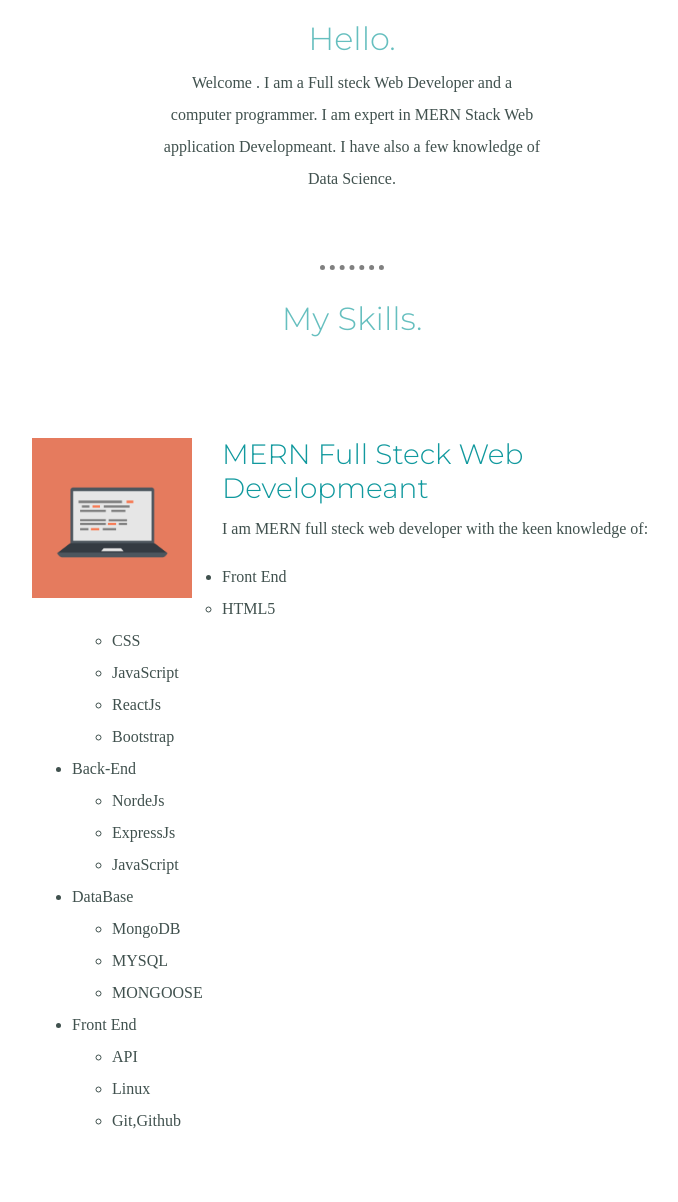
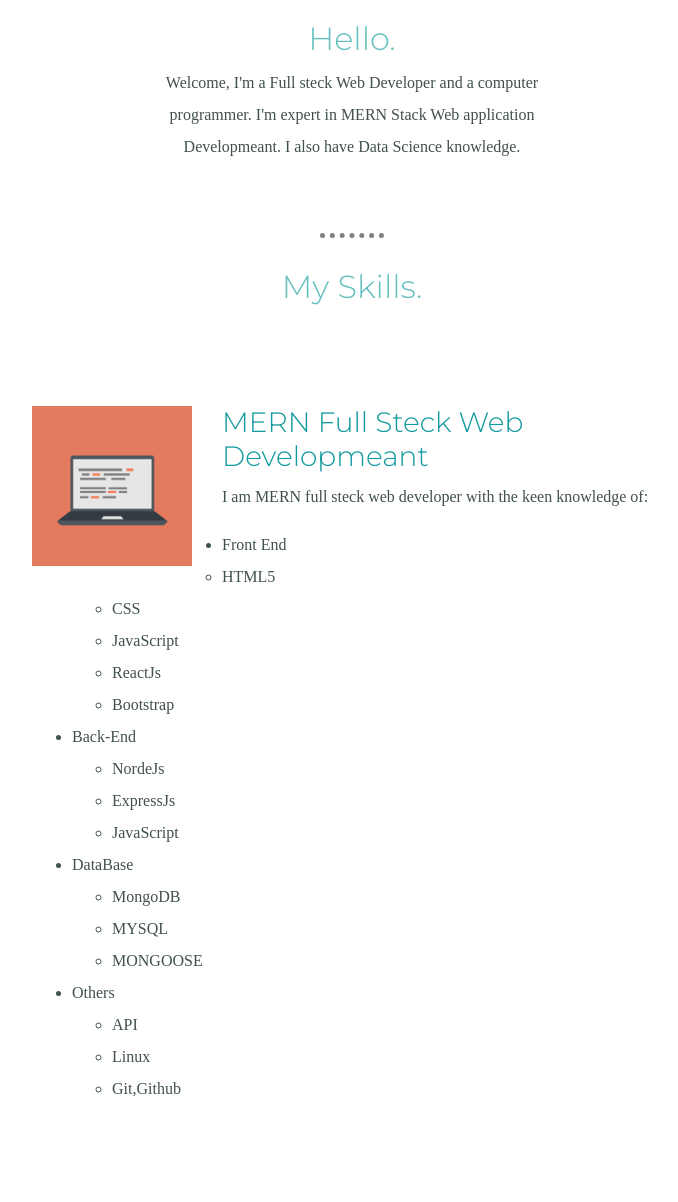
Before and after one commit to tuffaniladka/contactme.github.io, a plain HTML site: page index.html in a window 1280 px wide. Shown: the part 1346-2548 px from the top of the page, without its empty margins (288-966 px from the left). Drawn offline with nearby package versions, Linux system fonts and the light colour scheme.

Commit message:
text error correction

```diff
--- a/index.html
+++ b/index.html
@@ -28,8 +28,8 @@
     <div class="middle-container">
         <div class="profile">
           <img class="my-pic" src="Images/nitin.jpeg" alt="My Pic">
-          <h2>Hello.</h2>
-          <p class="intro">Welcome . I am a Full steck Web Developer and a computer programmer. I am expert in MERN Stack Web application Developmeant. I have also a few knowledge of Data Science.  </p>
+          <h2>Hello. </h2>
+          <p class="intro">Welcome, I'm a Full steck Web Developer and a computer programmer. I'm expert in MERN Stack Web application Developmeant. I also have Data Science knowledge.  </p>
         </div>
         <hr>
         <div class="skills">
@@ -62,7 +62,7 @@
                       <li>MONGOOSE</li>
                     </ul>
                   </li>
-                  <li>Front End
+                  <li>Others
                     <ul>
                       <li>API</li>
                       <li>Linux</li>
@@ -91,7 +91,7 @@
 
       <div class="bottom-container">
         <a class="footer-link" href="https://www.linkedin.com/">LinkedIn</a>
-        <a class="footer-link" href="https://twitter.com/">Twitter</a>
+        <a class="footer-link" href="https://github.com/nitin70">Github</a>
         <a class="footer-link" href="https://www.instagram.com/the_nitiin">Instagram</a>
         <p class="copy">© Nitin Yadav.</p>
       </div>
```
